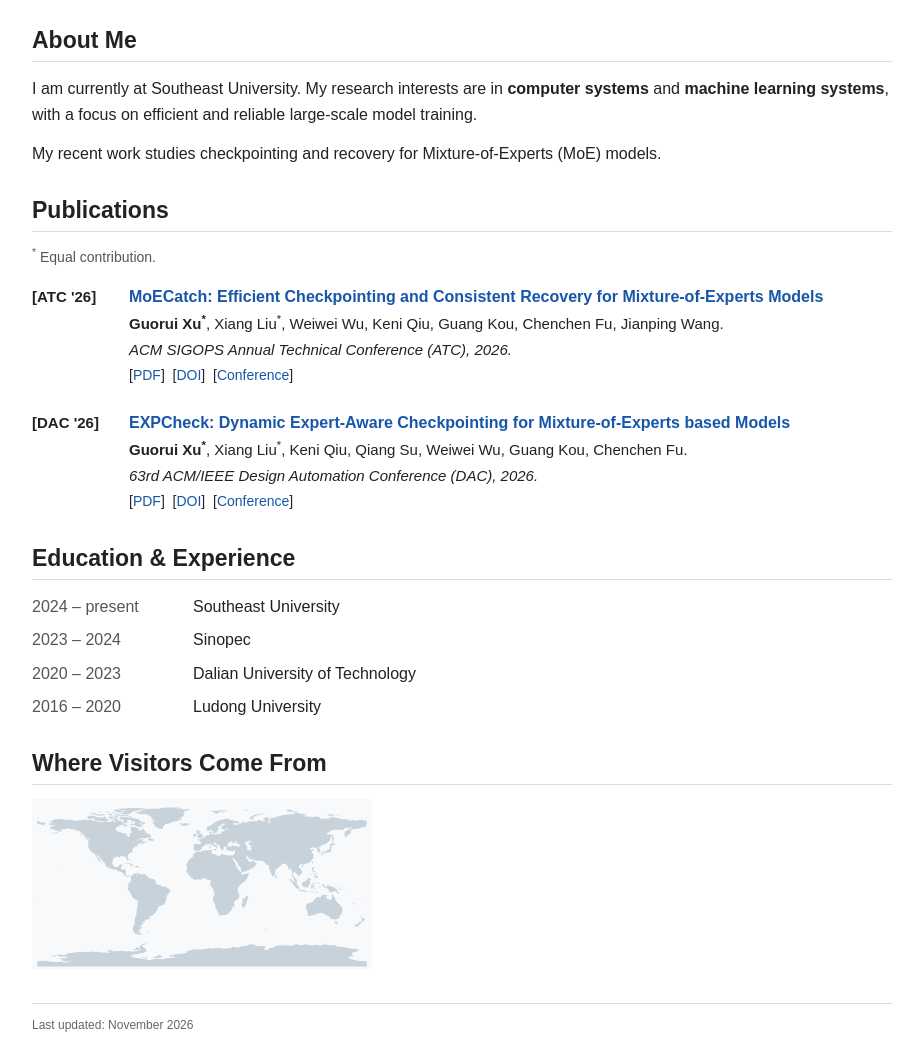
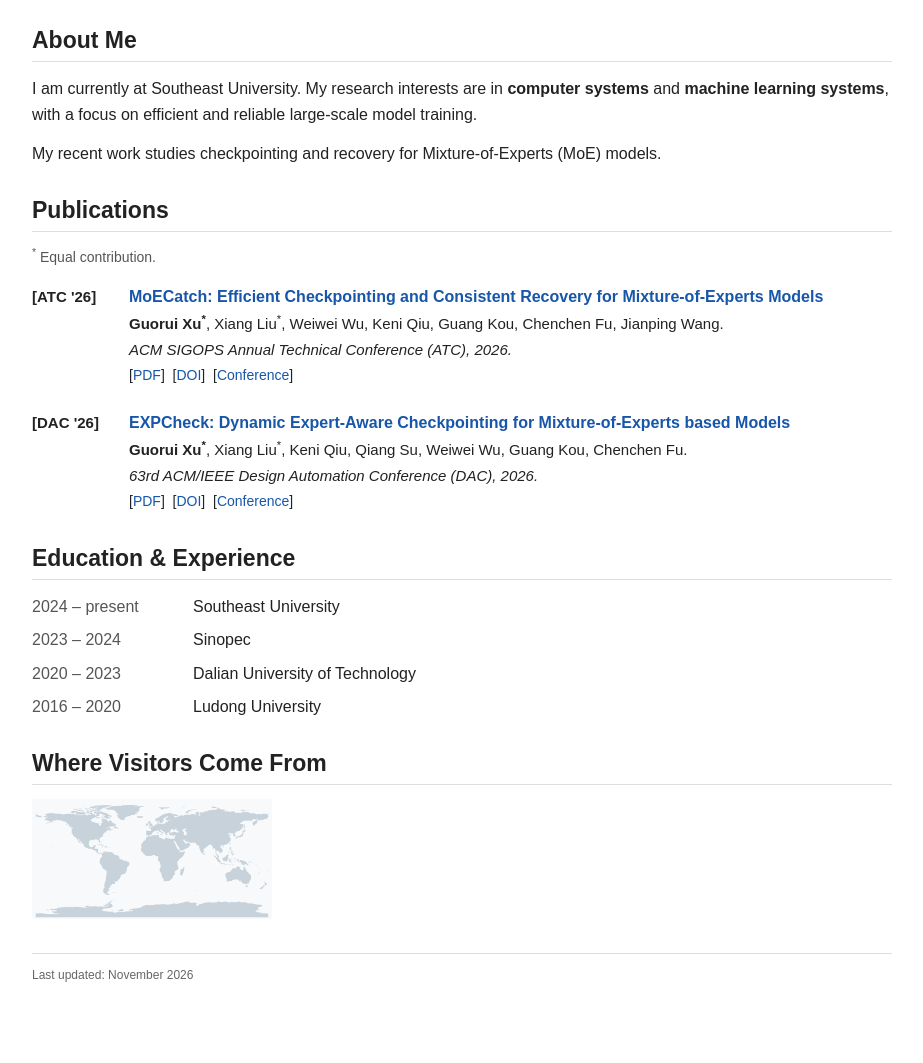
Before and after one commit to ruiruiq/ruiruiq.github.io, a plain HTML site: page index.html in a window 1280 px wide. Shown: the part 201-1264 px from the top of the page, without its empty margins (178-1101 px from the left). After the commit the page ends 1214 px from the top, so only its background shows below. Drawn offline with Linux system fonts and the light colour scheme.

Commit message:
Reduce the visitor map to 240 pixels wide

```diff
--- a/assets/site.css
+++ b/assets/site.css
@@ -39,7 +39,7 @@ h3 { font-size: 16px; line-height: 1.55; font-weight: 700; margin: 0 0 3px; }
 .experience-list > div { display: grid; grid-template-columns: 145px minmax(0, 1fr); gap: 16px; margin-bottom: 8px; }
 .experience-list dt, .experience-list dd { margin: 0; }
 .experience-list dt { color: var(--muted); font-variant-numeric: tabular-nums; }
-.visitor-map-canvas { position: relative; width: min(340px, 100%); aspect-ratio: 2 / 1; overflow: hidden; background: #f7f9fb; }
+.visitor-map-canvas { position: relative; width: min(240px, 100%); aspect-ratio: 2 / 1; overflow: hidden; background: #f7f9fb; }
 .visitor-map-preview { position: absolute; inset: 0; z-index: 1; }
 .visitor-map-preview:focus-visible { outline-offset: -3px; }
 .visitor-map-canvas img, .visitor-map-canvas iframe { position: absolute; inset: 0; display: block; width: 100%; height: 100%; border: 0; }
```
